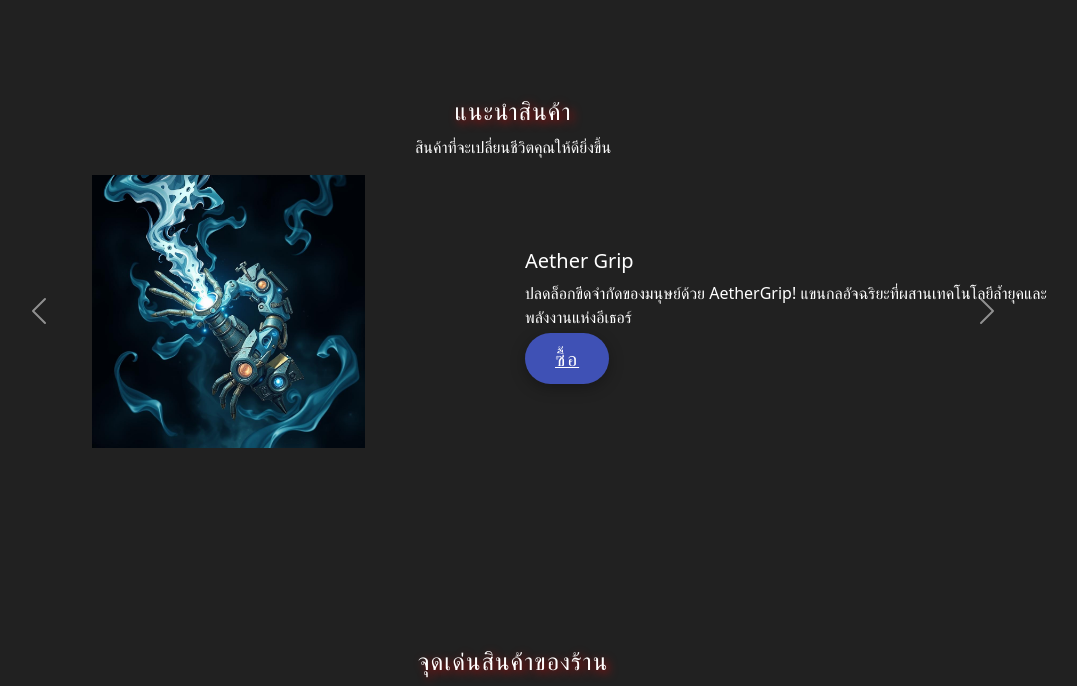
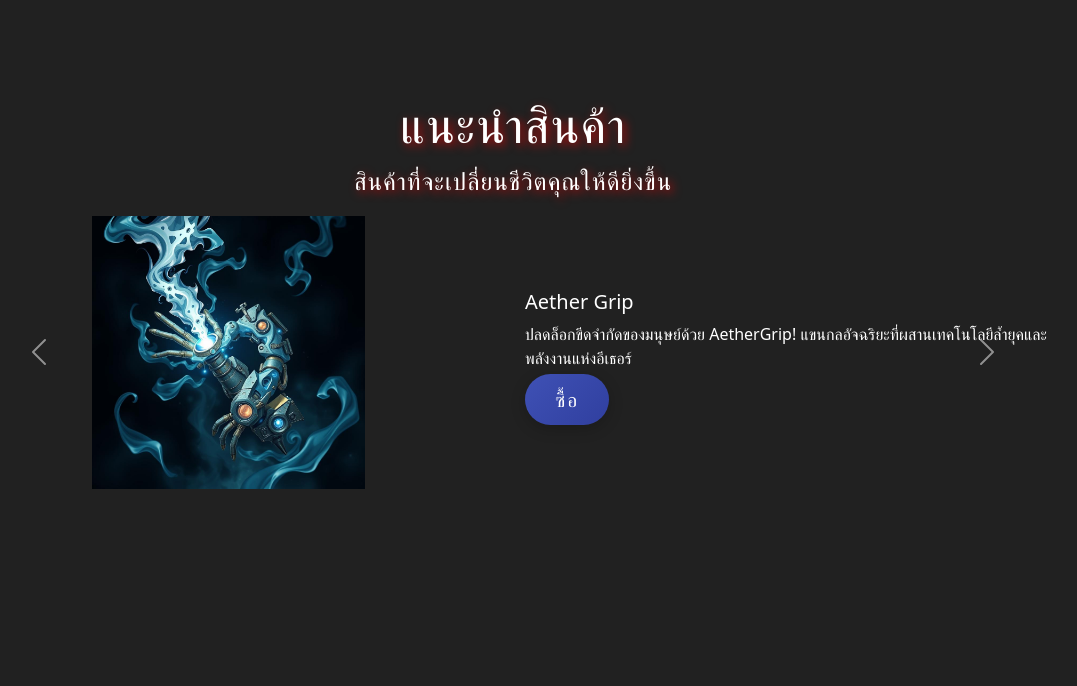
Before and after one commit to PatipanMaomod/Saenru-company, a plain HTML site: page index.html in a window 1280 px wide. Shown: the part 648-1334 px from the top of the page, without its empty margins (127-1204 px from the left). Drawn offline with nearby package versions, Linux system fonts and the light colour scheme.

Commit message:
แก้ฟอน

```diff
--- a/index.html
+++ b/index.html
@@ -12,6 +12,14 @@
     <!-- Optional: Add Bootstrap Icons -->
     <link href="https://cdn.jsdelivr.net/npm/bootstrap-icons/font/bootstrap-icons.css" rel="stylesheet">
     <link href="https://fonts.googleapis.com/css2?family=Creepster&display=swap" rel="stylesheet">
+
+    <style>
+        .header {
+            background-color: #4caf50;
+            color: white;
+            text-align: center;
+        }
+    </style>
 
 </head>
 
@@ -84,8 +92,8 @@
 
 <section id="header" class="section text-center bg-light">
     <div class="container">
-        <h1 class="maintxt">แนะนำสินค้า</h1>
-        <p>สินค้าที่จะเปลี่ยนชีวิตคุณให้ดียิ่งขึ้น</p>
+        <h1 class="maintxt2">แนะนำสินค้า</h1>
+        <p class="maintxt">สินค้าที่จะเปลี่ยนชีวิตคุณให้ดียิ่งขึ้น</p>
 
         <!-- Slider -->
         <div id="productCarousel" class="carousel slide" data-bs-ride="carousel">
@@ -149,6 +157,7 @@
                 <span class="visually-hidden">Next</span>
             </button>
         </div>
+
     </div>
 </section>
 
@@ -156,7 +165,7 @@
 <!-- Features Section -->
 <section id="features" class="section bg-light">
     <div class="container">
-        <h2 class="text-center mb-5 maintxt">จุดเด่นสินค้าของร้าน</h2>
+        <h2 class="text-center mb-5 maintxt2">จุดเด่นสินค้าของร้าน</h2>
         <div class="row">
 
             <!-- Feature 1 -->
@@ -234,6 +243,12 @@
     </div>
 </section>
 
+<section class="header">
+    <h1>หมดปัญหาการเล่นข้ามแพลตฟอร์ม</h1>
+    <p>รองรับทั้ง Minecraft Java และ Minecraft Bedrock</p>
+</section>
+
+
 
 
 
@@ -248,7 +263,8 @@
                 <div class="mr-2">
                     <div class="card">
                         <div class="px-2 py-2">
-                            <span class="maintxt">"I love how Seanru Shop brings the best of space and technology together. A must-visit for anyone looking for something extraordinary!"</span>
+                            <span class="maintxt">"I love how Seanru Shop brings the best of space and technology
+                                together. A must-visit for anyone looking for something extraordinary!"</span>
                             <div class="d-flex pt-3">
                                 <div><img src="image/girl1.jpg" width="50" class="rounded-circle"></div>
                                 <div class="ml-2">
@@ -261,7 +277,8 @@
 
                     <div class="card mt-3">
                         <div class="px-2 py-2">
-                            <span class="maintxt">"Shopping at Seanru Shop is a one-of-a-kind experience. The futuristic designs and fast delivery make it a standout!"</span>
+                            <span class="maintxt">"Shopping at Seanru Shop is a one-of-a-kind experience. The futuristic
+                                designs and fast delivery make it a standout!"</span>
                             <div class="d-flex pt-3">
                                 <div><img src="image/girl2.jpg" width="50" class="rounded-circle"></div>
                                 <div class="ml-2">
@@ -280,7 +297,8 @@
 
                     <div class="card">
                         <div class="px-2 py-2">
-                            <span class="maintxt">"I’m amazed by the variety and uniqueness of items offered by Seanru Shop. It truly brings the universe to your doorstep!"</span>
+                            <span class="maintxt">"I’m amazed by the variety and uniqueness of items offered by Seanru
+                                Shop. It truly brings the universe to your doorstep!"</span>
                             <div class="d-flex pt-3">
                                 <div><img src="image/girl3.jpg" width="50" class="rounded-circle"></div>
                                 <div class="ml-2">
@@ -295,7 +313,8 @@
 
                     <div class="card mt-3">
                         <div class="px-2 py-2">
-                            <span class="maintxt">"The products at Seanru Shop are out of this world! A perfect blend of quality and innovation. Highly recommended!"</span>
+                            <span class="maintxt">"The products at Seanru Shop are out of this world! A perfect blend of
+                                quality and innovation. Highly recommended!"</span>
                             <div class="d-flex pt-3">
                                 <div><img src="image/guy1.jpg" width="50" class="rounded-circle"></div>
                                 <div class="ml-2">
--- a/styles.css
+++ b/styles.css
@@ -56,17 +56,32 @@ body {
     height: auto;
 }
 
-
 .cta-btn {
-    background-color: #3f51b5;
+    background: linear-gradient(135deg, #3f51b5, #303f9f); /* ไล่สีจากม่วงไปฟ้า */
     color: white;
     padding: 12px 30px;
     font-size: 1.2rem;
     text-transform: uppercase;
-    border-radius: 30px;
     letter-spacing: 2px;
-    box-shadow: 0px 4px 15px rgba(0, 0, 0, 0.3);
+    border: none;
+    border-radius: 30px; /* ทำให้ปุ่มมุมโค้งมน */
+    box-shadow: 0px 4px 15px rgba(0, 0, 0, 0.2); /* เงาเบา ๆ */
+    transition: all 0.3s ease-in-out; /* การเปลี่ยนแปลงที่นุ่มนวล */
+    cursor: pointer; /* เปลี่ยนเคอร์เซอร์เมื่อชี้ไปที่ปุ่ม */
+    text-decoration: none; /* ลบขีดเส้นใต้จากลิงก์ */
 }
+
+.cta-btn:hover {
+    background: linear-gradient(135deg, #2c387e, #3f51b5); /* เปลี่ยนไล่สีเมื่อ hover */
+    transform: scale(1.05); /* ขยายขนาดเล็ก ๆ เมื่อ hover */
+    box-shadow: 0px 6px 20px rgba(0, 0, 0, 0.4); /* เพิ่มเงาเมื่อ hover */
+}
+
+.cta-btn:active {
+    transform: scale(0.98); /* ลดขนาดลงเมื่อคลิก */
+    box-shadow: 0px 4px 15px rgba(0, 0, 0, 0.2); /* ลดเงาเมื่อคลิก */
+}
+
 
 
 .icon-img {
@@ -136,9 +151,10 @@ body {
 }
 
 .nav-link:hover {
-    color: #fff;
+    color: #ffffff;
     transform: scale(1.5); /* ขยายขนาดเมื่อ hover */
 }
+
 
 
 
@@ -152,6 +168,15 @@ body {
     color: #ffffff;
     letter-spacing: 1px;
 }
+
+.maintxt2 {
+    font-family: 'Cinzel', serif;
+    font-size: 3rem;
+    text-shadow: 3px 3px 10px rgba(255, 0, 0, 0.7);
+    color: #ffffff;
+    letter-spacing: 1px;
+}
+
 
 .name {
     color: #000;
```
Also changed, not shown: image/shs.png (renamed from image/ship.png). Lines whose indentation alone changed are shown as unchanged.
